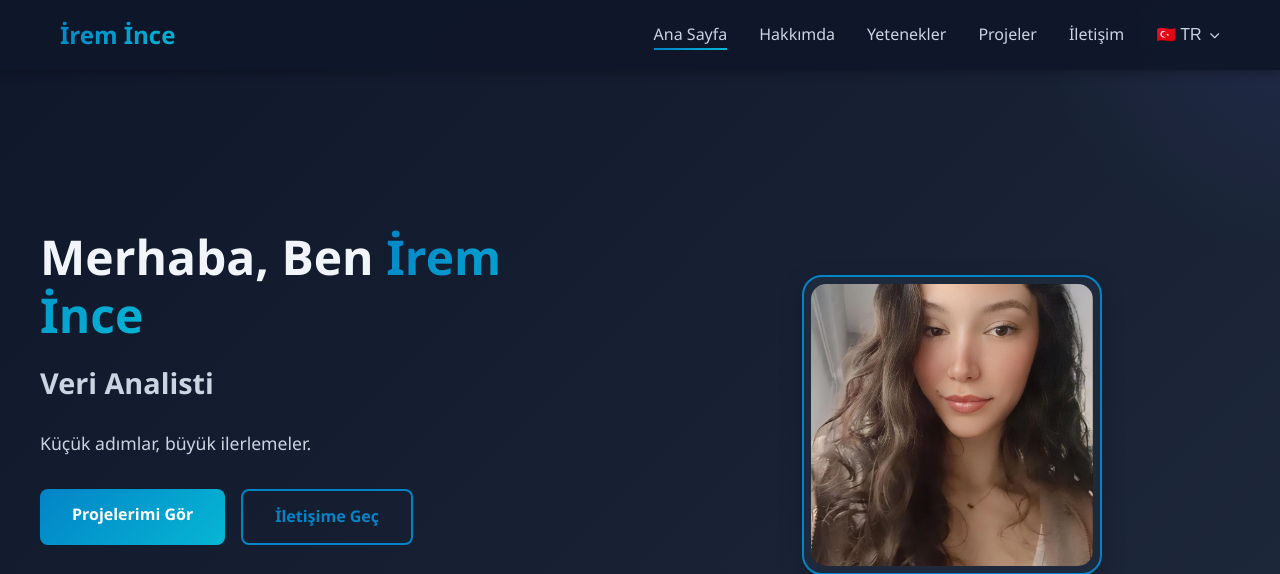
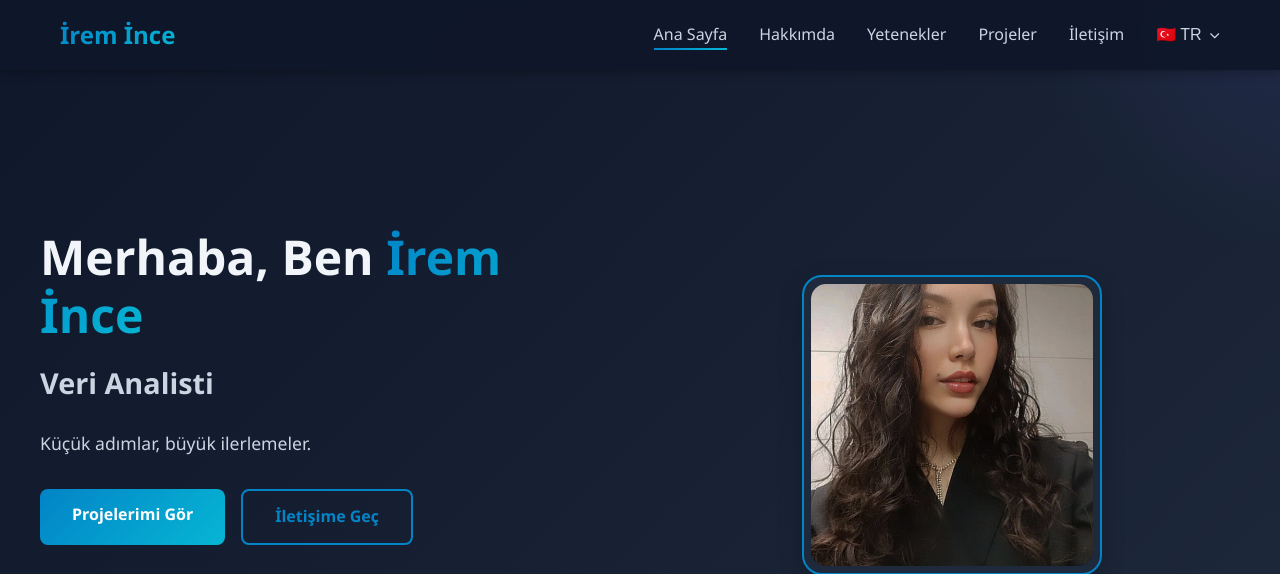
Before and after one commit to iremince/iremince.github.io, a plain HTML site: page index.html in a window 1280 px wide. Shown: the top 574 px of the page. Drawn offline with Linux system fonts and the light colour scheme.

Commit message:
Update profile image and adjust index

```diff
--- a/index.html
+++ b/index.html
@@ -58,7 +58,7 @@
             <div class="hero-image">
                 <div class="profile-card">
                     <div class="profile-img">
-                        <img src="image/61c7a7c7-9830-425b-a168-44fac8688e4e.jpg" />
+                        <img src="image/c77348ec-dc01-46c6-afcb-1f83f2c79f94.jpg" />
                     </div>
                 </div>
             </div>
```
Also changed, not shown: image/c77348ec-dc01-46c6-afcb-1f83f2c79f94.jpg (added).
